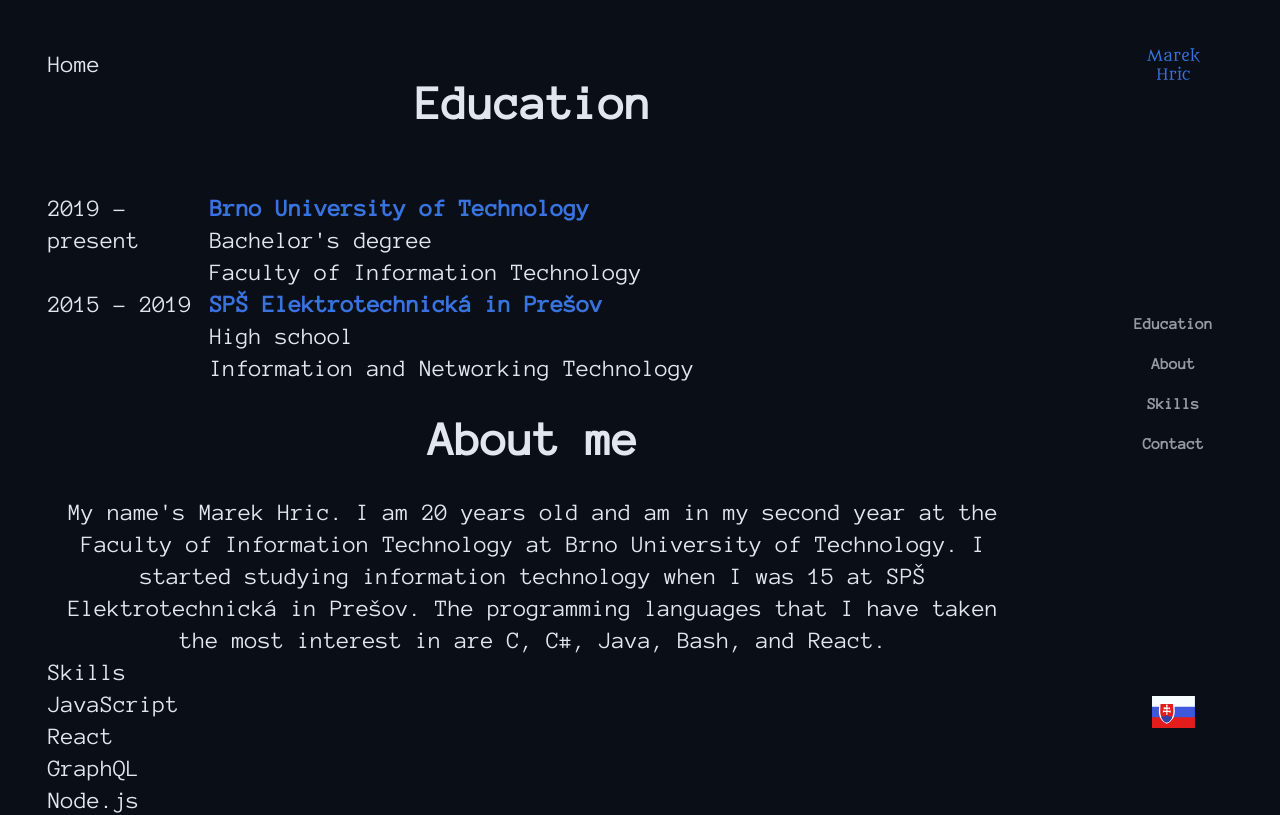
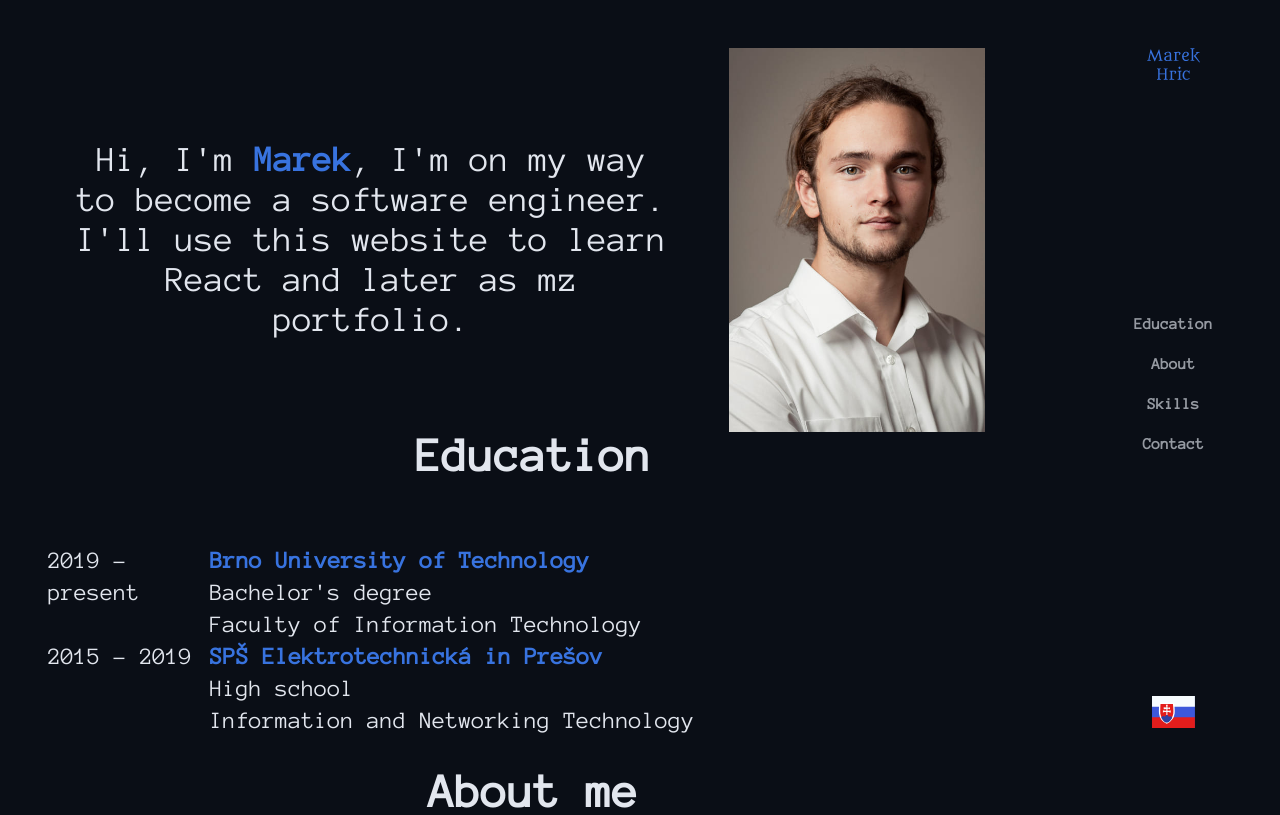
Before and after one commit to Marek324/Personal-page, a React (Vite) app: page / in a window 1280 px wide. Shown: the top 815 px of the page. Built offline with nearby package versions, Linux system fonts and the light colour scheme.

Commit message:
Working version of home section

```diff
--- a/src/components/sections/Home.tsx
+++ b/src/components/sections/Home.tsx
@@ -1,9 +1,24 @@
-// import meImg from "../../assets/tablo_c.jpg";
+import meImg from "../../assets/tablo_small_c.jpg";
+import { Trans } from "react-i18next";
 
 function Home() {
     return (
-        <section id="sec_home">
-            <h1>Home</h1>
+        <section id="sec_home" className="flex h-96">
+            <div className="flex-start basis-2/3 flex flex-col justify-center">
+                <p className="text-center text-4xl p-5 ">
+                    <Trans
+                        i18nKey="home"
+                        components={{
+                            1: <span className="text-accent font-black" />,
+                        }}
+                    />
+                </p>
+            </div>
+            <img
+                src={meImg}
+                alt="Image of me"
+                className="flex-end basis-1/3 object-contain"
+            />
         </section>
     );
 }
```
